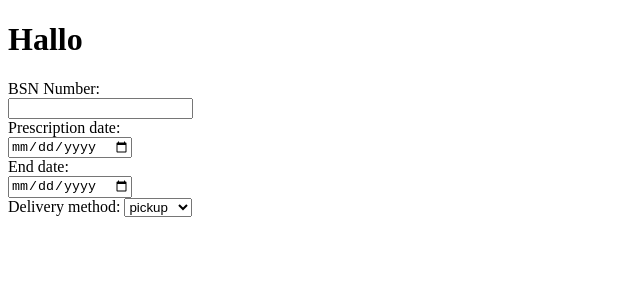
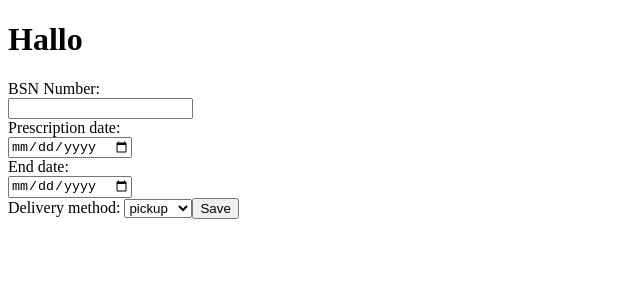
Before and after one commit to martijnbolhuis/topicus-assignment-frontend, an Angular app: page / in a window 1280 px wide. Shown: the top 300 px of the page, without its empty margins (0-640 px from the left). Built offline with nearby package versions, Linux system fonts and the light colour scheme.

Commit message:
Start with recipe service.

```diff
--- a/src/app/recipe-form/recipe-form.component.html
+++ b/src/app/recipe-form/recipe-form.component.html
@@ -1,16 +1,18 @@
 <h1>Hallo</h1>
-<form>
+<form [formGroup]="recipeForm">
   BSN Number:<br>
-  <input type="text" name="bsn_number"><br>
+  <input formControlName="bsnNumber" type="text" name="bsn_number"><br>
 
   Prescription date:<br>
-  <input type="date" name="prescription_date"><br>
+  <input formControlName="prescriptionDate" type="date" name="prescription_date"><br>
 
   End date:<br>
-  <input type="date" name="end_date"><br>
+  <input formControlName="endDate" type="date" name="end_date"><br>
 
   Delivery method:
-  <select>
+  <select formControlName="deliveryMethod">
     <option *ngFor="let deliveryMethod of deliveryMethods" [value]="deliveryMethod">{{deliveryMethod}}</option>
   </select>
+
+  <button (click)="saveRecipe()">Save</button>
 </form>
--- a/src/app/recipe-form/recipe-form.component.ts
+++ b/src/app/recipe-form/recipe-form.component.ts
@@ -1,5 +1,7 @@
-import { Component, OnInit } from '@angular/core';
-import { DeliveryMethods } from '../data-model';
+import { Component, OnInit} from '@angular/core';
+import { FormArray, FormBuilder, FormGroup } from '@angular/forms';
+import { DeliveryMethods, IRecipe } from '../data-model';
+import { RecipeService} from '../recipe.service';
 
 @Component({
   selector: 'app-recipe-form',
@@ -9,11 +11,37 @@ import { DeliveryMethods } from '../data-model';
 export class RecipeFormComponent implements OnInit {
 
   public deliveryMethods: DeliveryMethods;
+  public recipeForm: FormGroup;
 
-  constructor() { }
+  constructor(private fb: FormBuilder, private recipeService: RecipeService) {
+
+  }
+
+  public createForm() {
+    this.recipeForm = this.fb.group({
+      bsnNumber: '',
+      prescriptionDate: '',
+      endDate: '',
+      deliveryMethod: 'pickup'
+    });
+  }
+
+  public saveRecipe() {
+    let recipe = <IRecipe>{
+      bsn_number: this.recipeForm.get('bsnNumber').value,
+      prescription_date: this.recipeForm.get('prescriptionDate').value,
+      end_date: this.recipeForm.get('endDate').value,
+      delivery_method: this.recipeForm.get('deliveryMethod').value
+    }
+
+    console.log(recipe);
+
+    //this.recipeService.saveRecipe();
+  }
 
   ngOnInit() {
     this.deliveryMethods = ['pickup', 'delivery']
+    this.createForm();
   }
 
 }
--- /dev/null
+++ b/src/app/recipe.service.ts
@@ -0,0 +1,14 @@
+import { Injectable } from '@angular/core';
+import {HttpClient} from '@angular/common/http';
+
+@Injectable({
+  providedIn: 'root'
+})
+export class RecipeService {
+
+  constructor(private http: HttpClient) {}
+
+  public saveRecipe(recipe: IRecipe): Observable<IRecipe> {
+    return this.http.post('http://localhost:8080/recipes', recipe);
+  }
+}
```
Also changed, not shown: src/app/app.module.ts (+9 -2 lines), src/app/data-model.ts (+7 -0 lines).
